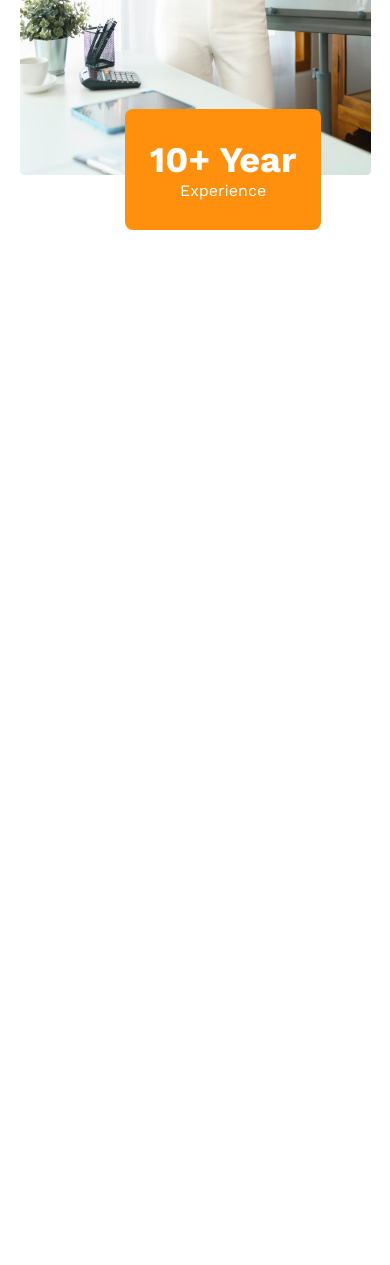
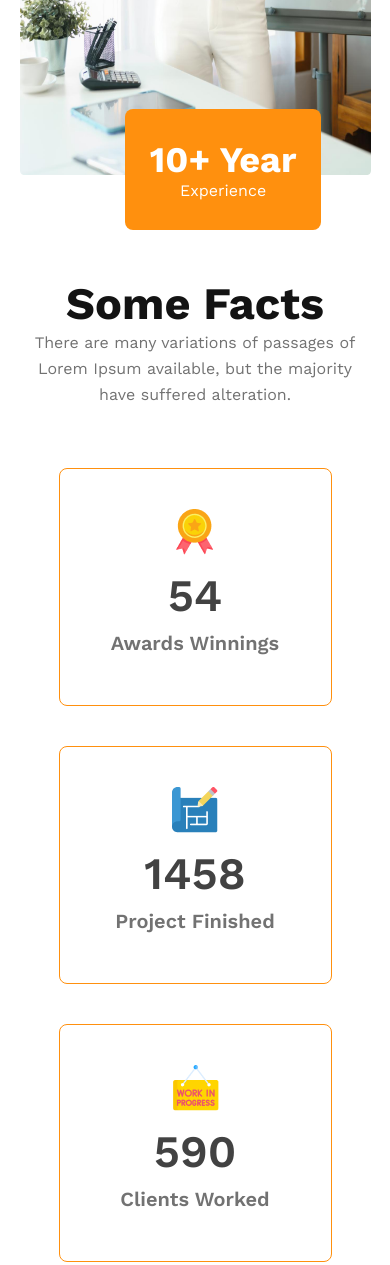
Before and after one commit to moktadir-mirul/g3-architect, a plain HTML site: page index.html in a window 390 px wide. Shown: the part 4156-5421 px from the top of the page. Before the commit the page ends 4456 px from the top, so only its background shows below. Drawn offline with nearby package versions, Linux system fonts and the light colour scheme.

Commit message:
facts area with responsive done

```diff
--- a/index.html
+++ b/index.html
@@ -103,6 +103,39 @@
                  </div>
             </div>
          </section>
-    </main>
+         <!-- Facts area   -->
+         <section class="whole-facts-area">
+            <div class="facts-text-area">
+                <h1 class="facts-hd">
+                    Some Facts
+                </h1>
+                <p class="facts-para">
+                    There are many variations of passages of Lorem Ipsum available, but the majority have suffered alteration.
+                </p>
+            </div>
+            <div class="facts-card-container">
+                <div class="facts-card">
+                    <img src="images/icons/ribon.png" alt="Ribbon image" class="fact-c-img">
+                    <h1 class="fact-c-hd">54</h1>
+                    <p class="fact-c-para">Awards Winnings</p>
+                </div>
+                <div class="facts-card">
+                    <img src="images/icons/projects.png" alt="Project icons" class="fact-c-img">
+                    <h1 class="fact-c-hd">1458</h1>
+                    <p class="fact-c-para">Project Finished</p>
+                </div>
+                <div class="facts-card">
+                    <img src="images/icons/customers.png" alt="Customer icons" class="fact-c-img">
+                    <h1 class="fact-c-hd">590</h1>
+                    <p class="fact-c-para">Clients Worked</p>
+                </div>
+                <div class="facts-card">
+                    <img src="images/icons/email.png" alt="email icons" class="fact-c-img">
+                    <h1 class="fact-c-hd">22578</h1>
+                    <p class="fact-c-para">Email Send</p>
+                </div>
+            </div>
+         </section>
+        </main>
 </body>
 </html>
--- a/styles/g3-styles.css
+++ b/styles/g3-styles.css
@@ -5,7 +5,7 @@
     padding: 0;
     box-sizing: border-box;
     font-family: "Work Sans", serif;
-
+    /* overflow-x: hidden; */
 }
 
 /* Navbar Area Style Starts */
@@ -224,6 +224,64 @@
 }
 /* Feature card area style ends */
 
+/* Fact area style starts */
+.whole-facts-area {
+    width: 80%;
+    margin: 60px auto;
+}
+.facts-hd {
+    color: rgb(19, 19, 19);
+    font-family: Work Sans;
+    font-size: 45px;
+    font-weight: 700;
+    line-height: 53px;
+    letter-spacing: 0%;
+    text-align: left;
+    margin-bottom: 20px;
+}
+.facts-para {
+    max-width: 60%;
+    color: rgb(114, 114, 114);
+    font-family: Work Sans;
+    font-size: 16px;
+    font-weight: 400;
+    line-height: 26px;
+    letter-spacing: 0%;
+    text-align: left;
+}
+.facts-card-container {
+    margin-top: 60px;
+    display: flex;
+    justify-content: space-between;
+}
+.facts-card {
+    border: 1px solid rgb(255, 144, 14);
+    border-radius: 8px;
+    padding: 40px 20px;
+    width: 22%;
+    height: auto;
+    text-align: center;
+}
+.facts-card > h1 {
+    color: rgb(66, 66, 66);
+    font-family: Work Sans;
+    font-size: 45px;
+    font-weight: 600;
+    line-height: 53px;
+    letter-spacing: 0%;
+    margin-top: 10px;
+    margin-bottom: 10px;
+}
+.facts-card > p {
+    color: rgb(114, 114, 114);
+    font-family: Work Sans;
+    font-size: 20px;
+    font-weight: 600;
+    line-height: 23px;
+    letter-spacing: 0%;
+    margin-bottom: 10px;
+}
+/* Fact area style ends */
 /* Responsive style Starts */
 @media screen and (max-width: 576px) {
     /* Navbar Area starts*/
@@ -284,4 +342,23 @@
         left: 30%;
     }
     /* Feature card area style ends */
+
+    /* Facts cards style starts */
+    .whole-facts-area {
+        width: 100%;
+    }
+    .facts-hd, .facts-para {
+        text-align: center;
+        max-width: 90%;
+        margin: 0 auto;
+    }
+    .facts-card-container {
+        flex-direction: column;
+        align-items: center;
+        gap: 40px;
+    }
+    .facts-card {
+        width: 70%;
+    }
+    /* facts crad area style ends */
 }
```
